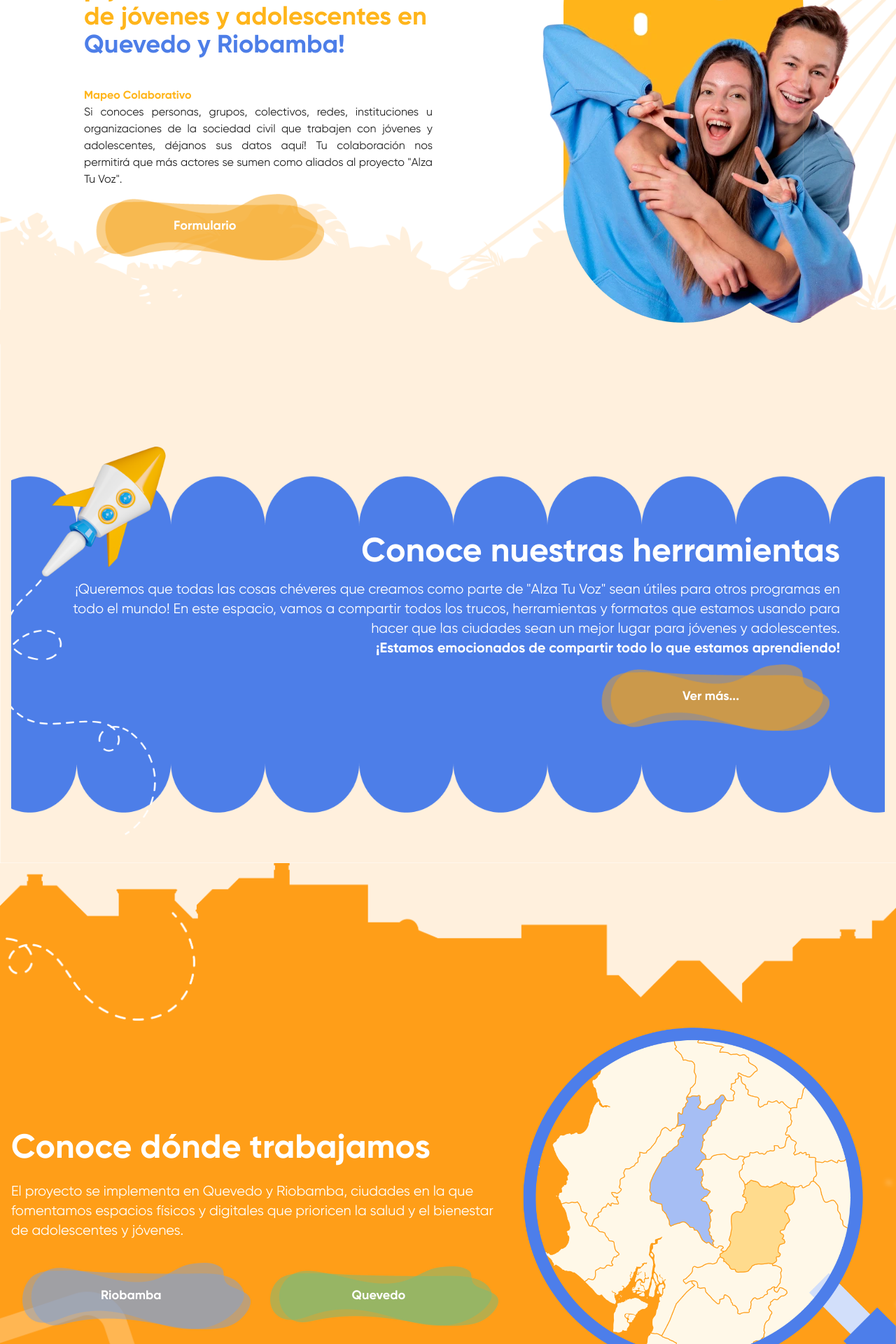
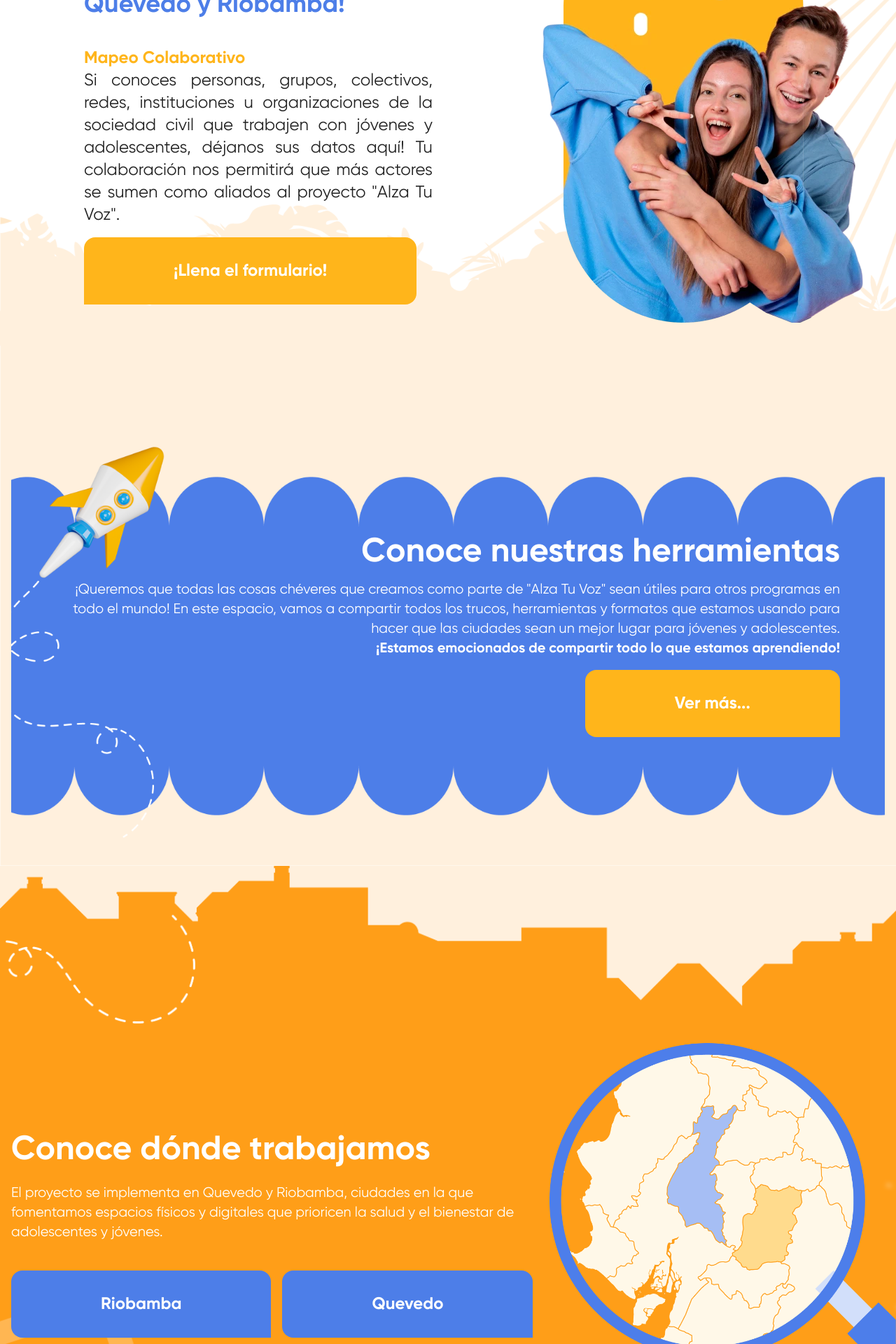
Before and after one commit to MorlinXD/ATV, a Next.js app: page / in a window 1280 px wide. Shown: the part 2000-3920 px from the top of the page at 70% size. Built offline with nearby package versions, Linux system fonts and the light colour scheme.

Commit message:
New buttons created

```diff
--- /dev/null
+++ b/app/Components/NewButtonOne.tsx
@@ -0,0 +1,23 @@
+import { type FC, type HTMLAttributeAnchorTarget } from 'react'
+import Link from 'next/link'
+
+interface Props {
+  label: string
+  link: string
+  target?: HTMLAttributeAnchorTarget
+  color: string
+}
+
+const NewButtonOne: FC<Props> = ({ label, link, target, color }) => {
+  return (
+    <Link href={link} target={target}>
+      <button
+        className={`text-2xl text-white font-bold ${color} py-8 px-32 mt-4 bg-no-repeat  hover:opacity-80 transition-opacity duration-300 rounded-t-2xl rounded-br-2xl`}
+      >
+          {label}
+      </button>
+    </Link>
+  )
+}
+
+export default NewButtonOne
--- /dev/null
+++ b/app/Components/NewButtonTwo.tsx
@@ -0,0 +1,23 @@
+import { type FC, type HTMLAttributeAnchorTarget } from 'react'
+import Link from 'next/link'
+
+interface Props {
+  label: string
+  link: string
+  target?: HTMLAttributeAnchorTarget
+  color: string
+}
+
+const NewButtonTwo: FC<Props> = ({ label, link, target, color }) => {
+  return (
+    <Link href={link} target={target}>
+      <button
+        className={`text-2xl text-white font-bold ${color} py-8 px-32 mt-4 bg-no-repeat  hover:opacity-80 transition-opacity duration-300 rounded-t-2xl rounded-bl-2xl`}
+      >
+          {label}
+      </button>
+    </Link>
+  )
+}
+
+export default NewButtonTwo
--- a/app/como-lo-hacemos/page.tsx
+++ b/app/como-lo-hacemos/page.tsx
@@ -157,7 +157,7 @@ export default function Home () {
       </div>
 
       {/* ----------- Herramientas ---------- */}
-      <section className='bg-hcalightyellow'>
+      <section className='bg-hcalightyellow ' id='herramientas'>
       <div className='container mx-auto flex flex-col justify-center items-center'>
         <div className='flex flex-col items-center'>
           <Image
--- a/app/page.tsx
+++ b/app/page.tsx
@@ -2,9 +2,11 @@
 import Image from 'next/image'
 // import ButtonOne from './Components/ButtonOne'
 import MainCarousel from './Components/MainCarousel'
-import ButtonQuevedo from './Components/ButtonQuevedo'
-import ButtonRiobamba from './Components/ButtonRiobamba'
-import ButtonTwo from './Components/ButtonTwo'
+// import ButtonQuevedo from './Components/ButtonQuevedo'
+// import ButtonRiobamba from './Components/ButtonRiobamba'
+// import ButtonTwo from './Components/ButtonTwo'
+import NewButtonOne from './Components/NewButtonOne'
+import NewButtonTwo from './Components/NewButtonTwo'
 
 export default function Home () {
   const texts = [
@@ -75,22 +77,28 @@ export default function Home () {
       {/* <section className=" flex flex-col justify-center items-center text-center mt-20" style={{ backgroundImage: 'url(\'/images/home-background.png\')' }}> */}
       <section className="w-auto bg-cover" style={{ backgroundImage: 'url(\'/images/home-background.png\')' }}>
         <div className='flex flex-col md:flex-row justify-center items-center text-md gap-6 p-2 lg:p-10'>
-          <div className='mx-10 lg:mx-20'>
+          <div className='flex flex-col mx-10 lg:mx-20'>
             <h2 className='text-4xl text-hcaneworange font-bold mt-10'>¡Ayúdanos a fortalecer la red de jóvenes y adolescentes
               en <span className='text-hcanewblue'>Quevedo y Riobamba!</span>
             </h2>
-            <p className='text-hcablack mt-10 text-justify'>
+            <p className='text-hcablack text-2xl mt-10 text-justify'>
               <span className='font-semibold text-hcaneworange'>Mapeo Colaborativo</span>
               <br />
               Si conoces personas, grupos, colectivos, redes, instituciones u organizaciones de la sociedad civil que trabajen con jóvenes y adolescentes,
               déjanos sus datos aquí!
               Tu colaboración nos permitirá que más actores se sumen como aliados al proyecto "Alza Tu Voz".
-              <ButtonTwo
+              {/* <ButtonTwo
                 label='Formulario'
                 link='https://ee.kobotoolbox.org/x/KVdKs7lV'
                 target='_blank'
+              /> */}
+            </p>
+            <NewButtonOne
+                color= 'bg-hcaneworange'
+                label='¡Llena el formulario!'
+                link='https://ee.kobotoolbox.org/x/KVdKs7lV'
+                target='_blank'
               />
-            </p>
           </div>
           <Image
             src="/images/new-pic-mapeo.webp"
@@ -101,6 +109,7 @@ export default function Home () {
           />
         </div>
 
+        {/* ---------- Tools ----------- */}
         <div className="relative text-right bg-cover bg-center pt-28 pb-8 xl:pt-10 xl:pb-10 xl:my-10 xl:mx-4 2xl:pt-40 2xl:pb-10 2xl:my-20 2xl:mx-8" style={{ backgroundImage: "url('/images/tools-background.png')" }}>
           <div className=" max-w-6xl mx-auto px-4 py-16 my-10 flex flex-col items-end justify-center">
             <h2 className="text-5xl text-white font-bold mt-20">Conoce nuestras herramientas</h2>
@@ -109,10 +118,15 @@ export default function Home () {
               En este espacio, vamos a compartir todos los trucos, herramientas y formatos que estamos usando para hacer que las ciudades sean un mejor lugar para jóvenes y adolescentes.
             </p>
             <p className=' text-xl font-semibold text-white 2xl:mb-6'>¡Estamos emocionados de compartir todo lo que estamos aprendiendo!</p>
-            <ButtonTwo
+            <NewButtonTwo
+              color='bg-hcaneworange'
               label='Ver más...'
               link='/como-lo-hacemos#herramientas'
             />
+            {/* <ButtonTwo
+              label='Ver más...'
+              link='/como-lo-hacemos#herramientas'
+            /> */}
           </div>
         </div>
       </section>
@@ -126,12 +140,14 @@ export default function Home () {
               El proyecto se implementa en Quevedo y Riobamba, ciudades en la que fomentamos espacios físicos y digitales
               que prioricen la salud y el bienestar de adolescentes y jóvenes.
             </p>
-            <div className='flex flex-col md:flex-row'>
-              <ButtonRiobamba
+            <div className='flex flex-col md:flex-row gap-4'>
+              <NewButtonTwo
+                color= 'bg-hcanewblue'
                 label='Riobamba'
                 link='/riobamba'
               />
-              <ButtonQuevedo
+              <NewButtonTwo
+                color= 'bg-hcanewblue'
                 label='Quevedo'
                 link='/quevedo'
               />
--- a/app/quevedo/page.tsx
+++ b/app/quevedo/page.tsx
@@ -1,10 +1,12 @@
 /* eslint-disable react/no-unescaped-entities */
 import Image from 'next/image'
-import ButtonTwo from '../Components/ButtonTwo'
+// import ButtonTwo from '../Components/ButtonTwo'
 import Carousel from '../Components/Carousel'
 import VideoCarousel from '../Components/VideoCarousel'
 import ImageGallery from '../Components/ImageGallery'
 import { Tab, Tabs } from '../Components/Tabs'
+import NewButtonOne from '../Components/NewButtonOne'
+import NewButtonTwo from '../Components/NewButtonTwo'
 
 export default function Home () {
   const images = [
@@ -356,15 +358,17 @@ export default function Home () {
           </Tab>
         </Tabs>
         <div className='flex flex-col md:flex-row justify-center items-center space-y-4 md:space-y-0 md:space-x-4 p-8 mt-5'>
-          <div className="flex flex-col justify-center items-center w-full md:w-1/2 h-auto">
-            <ButtonTwo
+          <div className="flex flex-col justify-center items-center h-auto">
+            <NewButtonTwo
+              color='bg-hcanewblue'
               label='Análisis “Mi ciudad y yo”'
               link='https://drive.google.com/file/d/19cynme6_Zo8SySp3Ose20GiIOIB3qn8e/view?usp=sharing'
               target='_blank'
             />
           </div>
-          <div className="flex flex-col justify-center items-center w-full md:w-1/2 h-auto">
-            <ButtonTwo
+          <div className="flex flex-col justify-center items-center h-auto">
+            <NewButtonOne
+              color='bg-hcaneworange'
               label='Análisis “Imaginando mi futuro”'
               link='https://drive.google.com/file/d/1IsIxLvpdS4vAjOtjWaqvN3G69XDUIkVq/view?usp=sharing'
               target='_blank'
--- a/app/riobamba/page.tsx
+++ b/app/riobamba/page.tsx
@@ -1,10 +1,12 @@
 /* eslint-disable react/no-unescaped-entities */
 import Image from 'next/image'
-import ButtonTwo from '../Components/ButtonTwo'
+// import ButtonTwo from '../Components/ButtonTwo'
 import Carousel from '../Components/Carousel'
 import VideoCarousel from '../Components/VideoCarousel'
 import ImageGallery from '../Components/ImageGallery'
 import { Tab, Tabs } from '../Components/Tabs'
+import NewButtonTwo from '../Components/NewButtonTwo'
+import NewButtonOne from '../Components/NewButtonOne'
 
 export default function Home () {
   const images = [
@@ -364,15 +366,17 @@ export default function Home () {
             más sobre lo que sucede en Riobamba.
           </p>
           <div className='flex flex-col md:flex-row justify-center items-center space-y-4 md:space-y-0 md:space-x-4 p-8 mt-5'>
-            <div className="flex flex-col justify-center items-center w-full md:w-1/2 h-auto">
-              <ButtonTwo
+            <div className="flex flex-col justify-center items-center h-auto">
+              <NewButtonTwo
+                color= 'bg-hcanewblue'
                 label='Análisis “Mi ciudad y yo”'
                 link='https://drive.google.com/file/d/19cynme6_Zo8SySp3Ose20GiIOIB3qn8e/view?usp=sharing'
                 target='_blank'
               />
             </div>
-            <div className="flex flex-col justify-center items-center w-full md:w-1/2 h-auto">
-              <ButtonTwo
+            <div className="flex flex-col justify-center items-center h-auto">
+              <NewButtonOne
+                color= 'bg-hcaneworange'
                 label='Análisis “Imaginando mi futuro”'
                 link='https://drive.google.com/file/d/1IsIxLvpdS4vAjOtjWaqvN3G69XDUIkVq/view?usp=sharing'
                 target='_blank'
@@ -402,6 +406,7 @@ export default function Home () {
         <ImageGallery galleries={galleries} />
       </div>
     </section>
+
       {/* ---------- Intro ---------- */}
       {/* <div className="container mx-auto flex flex-col justify-center items-center text-center">
         <h1 className='text-4xl text-hcadarkblue font-bold mt-5 font-marker'>Riobamba</h1>
```
